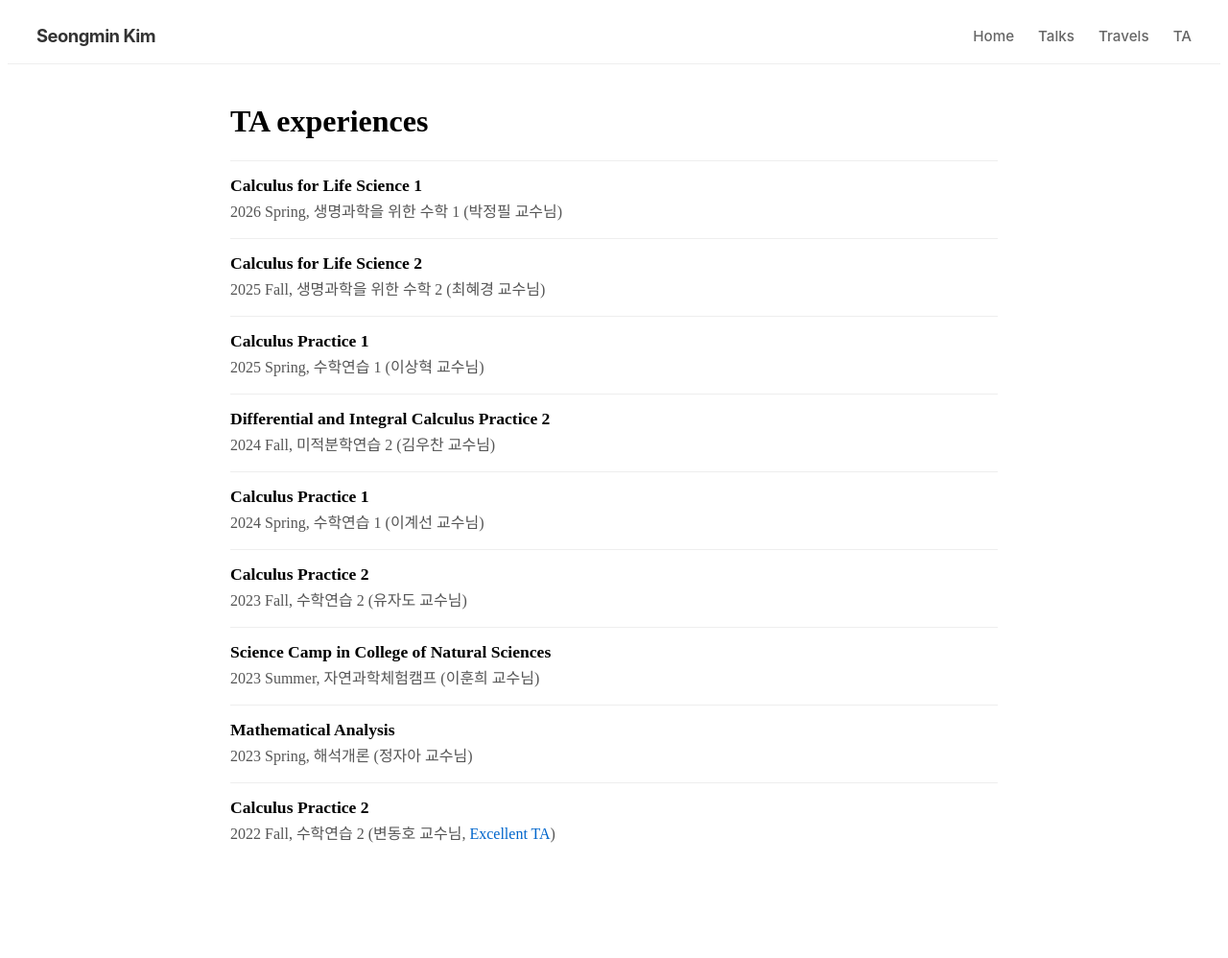
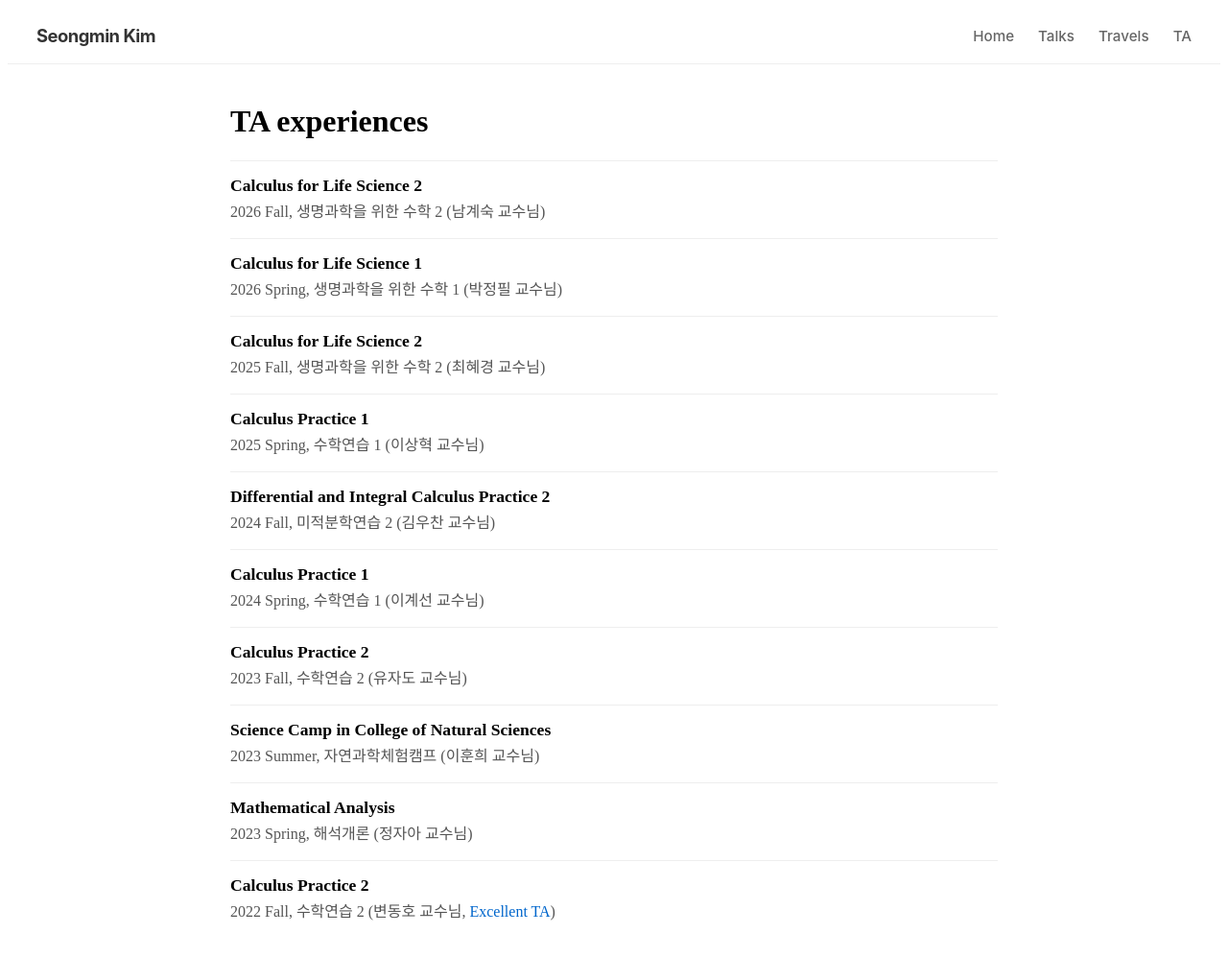
Before and after one commit to seongmin-math/seongmin-math.github.io, a Jekyll site: the page built from ta.html, in a window 1280 px wide and 1021 px high. Shown: the top 998 px of the window at 96% size. Built offline with Jekyll 4.4.1, drawn with Linux system fonts in a browser that asks for light colours.

Commit message:
Add course information for Calculus for Life Science 2

```diff
--- a/_data/ta.yml
+++ b/_data/ta.yml
@@ -1,3 +1,7 @@
+- subject: Calculus for Life Science 2
+  semester: "2026 Fall"
+  info: "생명과학을 위한 수학 2 (남계숙 교수님)"
+
 - subject: Calculus for Life Science 1
   semester: "2026 Spring"
   info: "생명과학을 위한 수학 1 (박정필 교수님)"
```
